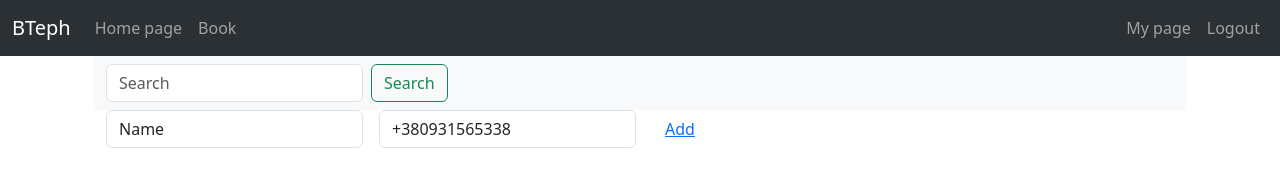
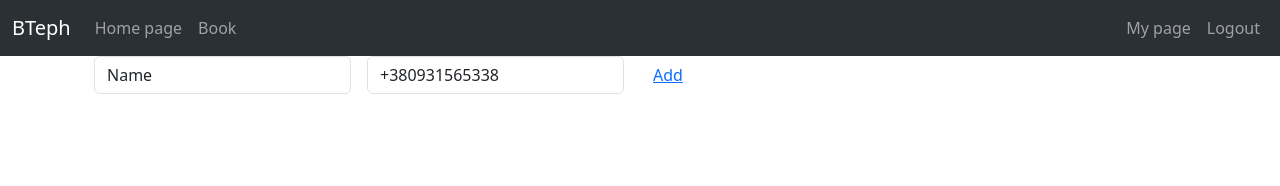
Before and after one commit to ailinchyk/weblab1, a plain HTML site: page book.html in a window 1280 px wide. Drawn offline with nearby package versions, Linux system fonts and the light colour scheme.

Commit message:
Update book.html

```diff
--- a/book.html
+++ b/book.html
@@ -31,19 +31,8 @@
             </div>
         </div>
       </nav>
-  <div class="wrapper">
     <div class="container tablewrap">
-    <div class="container">
-      <div class="navbar bg-body-tertiary">
-        <div class="container-fluid">
-          <form class="d-flex" role="search">
-            <input class="form-control me-2" type="search" placeholder="Search" aria-label="Search">
-            <button class="btn btn-outline-success" type="submit">Search</button>
-          </form>
-        </div>
-      </div>
         <div class="container tableitems">
-
           <form class="row row-cols-lg-auto g-3 align-items-center">
             <div class="col-12">
               <label class="visually-hidden" for="inlineFormInputGroupUsername">Name</label>
@@ -65,10 +54,7 @@
 
           </form>
         </div>
-
       </div>
-    </div>
-  </div>
 </body>
 <script src="https://cdn.jsdelivr.net/npm/bootstrap@5.3.0-alpha3/dist/js/bootstrap.bundle.min.js" integrity="sha384-ENjdO4Dr2bkBIFxQpeoTz1HIcje39Wm4jDKdf19U8gI4ddQ3GYNS7NTKfAdVQSZe" crossorigin="anonymous"></script>
 </html>
```
